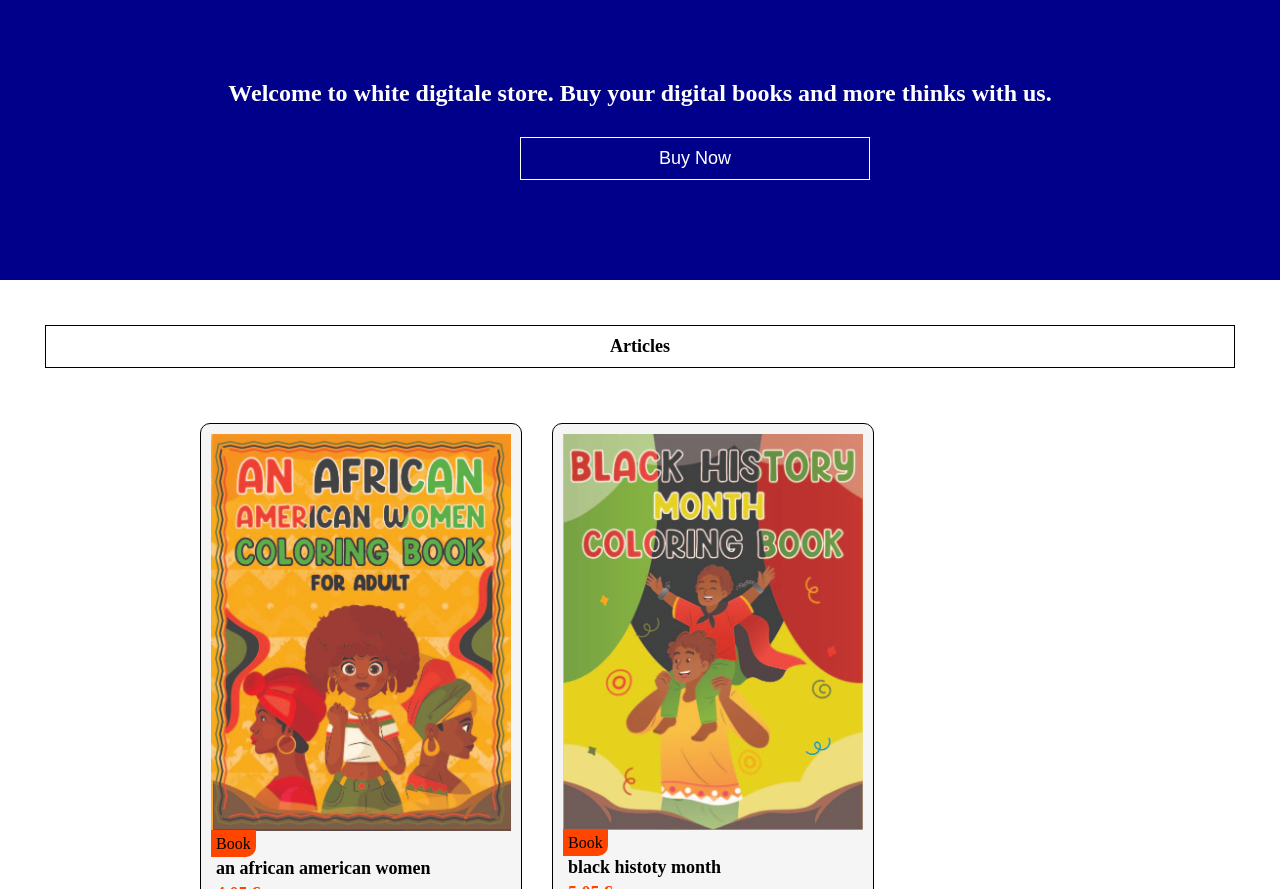
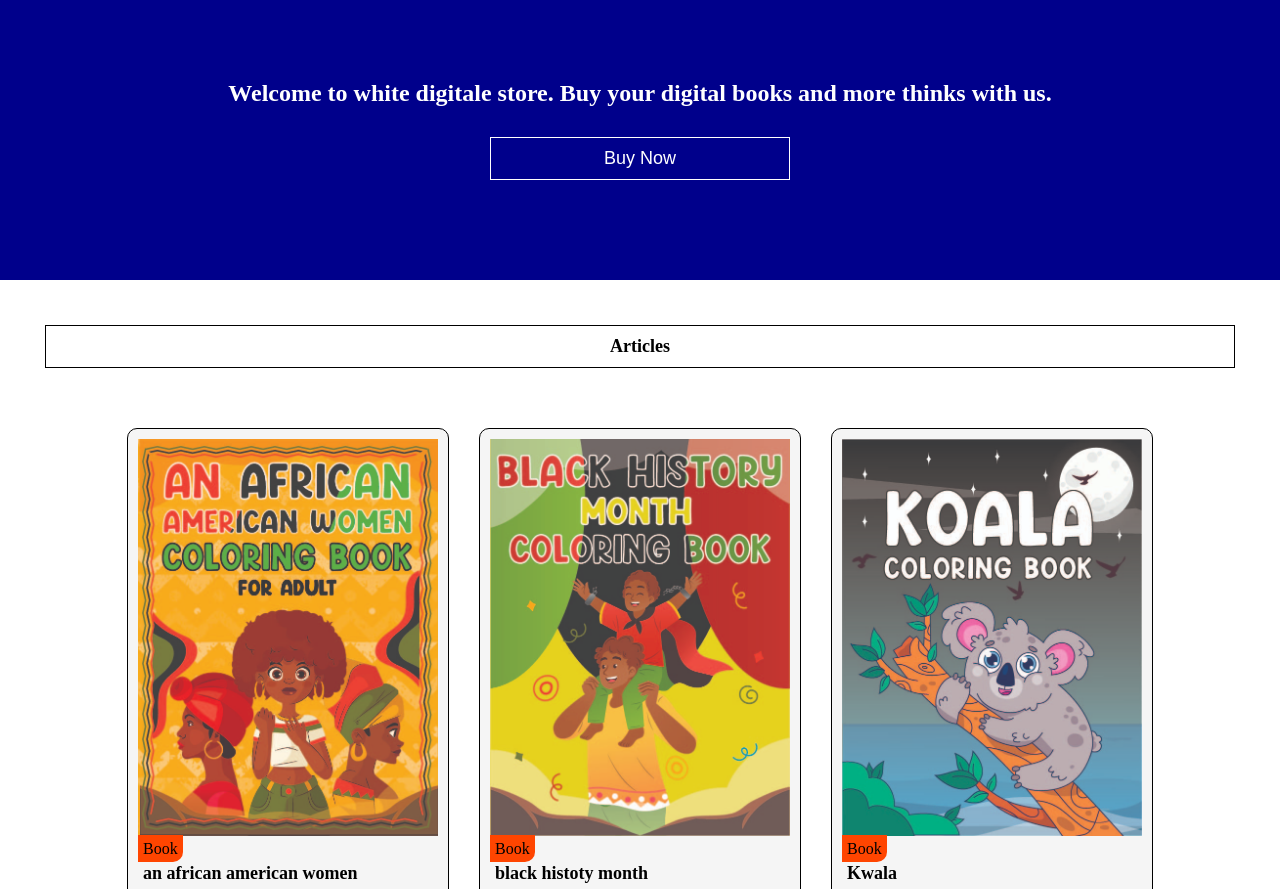
Before and after one commit to salah-barkai/whitedigital, a plain HTML site: page index.html in a window 1280 px wide. Shown: the part 63-952 px from the top of the page. Drawn offline with Linux system fonts and the light colour scheme.

Commit message:
Add files via upload

```diff
--- a/style.css
+++ b/style.css
@@ -59,7 +59,9 @@
         padding: 40px;
         height: 200px;
         background: darkblue;
-        margin: 0 0px;
+        align-items: center;
+        justify-content: center;
+        text-align: center;
     }
 
     h2{
@@ -80,11 +82,8 @@
         border: 1px solid white;
         color: white;
         font-size: 18px;
-        margin:20px;
-        display: inline-block;
         margin-top: 30px;
-        margin-left: 40%;
-        width: 350px;
+        width: 300px;
         cursor: pointer;
     }
 
@@ -110,11 +109,12 @@
     }
 
     .articles-items {
+        align-items: center;
+        justify-content: center;
+        padding: 40px;
         display: flex;
-        margin-left: 100px;
-        padding: 40px;
-        height: auto;
-       flex-wrap: wrap;
+        flex-wrap: wrap;
+        margin: 5px;
 
     }
 
@@ -316,8 +316,11 @@
 
      form input{
         width: 300px;
+        padding: 5 40px;
      }
      form textarea{
         width: 300px;
+        padding: 5 40px;
+
      }
     }
```
